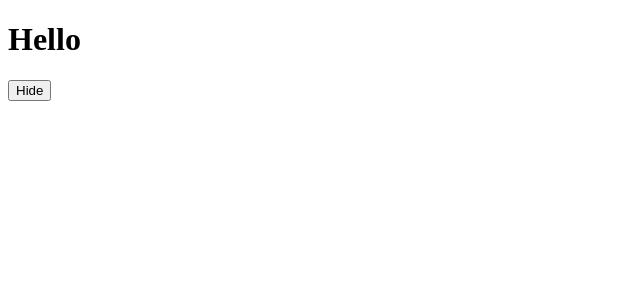
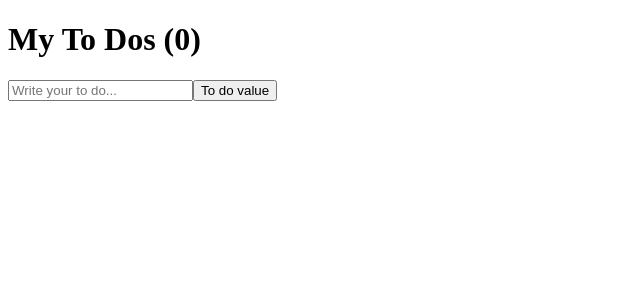
Before and after one commit to mgh3326/react-for-beginners, a React (Create React App) app: page / in a window 1280 px wide. Shown: the top 300 px of the page, without its empty margins (0-640 px from the left). Built offline with nearby package versions, Linux system fonts and the light colour scheme.

Commit message:
To Do List part One

```diff
--- a/src/App.js
+++ b/src/App.js
@@ -1,23 +1,25 @@
-import Button from "./Button";
-import styles from "./App.module.css";
-import {useEffect, useState} from "react";
-
-function Hello() {
-    useEffect(() => {
-        console.log("created :)");
-        return () => console.log("bye :(");
-    }, []);
-    return <h1>Hello</h1>;
-
-}
+import {useState} from "react";
 
 function App() {
-    const [showing, setShowing] = useState(true);
-    const onClick = () => setShowing((prev) => !prev);
+    const [toDo, setTodo] = useState("");
+    const [toDos, setTodos] = useState("")
+    const onChange = (event) => setTodo(event.target.value);
+    const onSubmit = (event) => {
+        event.preventDefault();
+        if (toDo === "") {
+            return;
+        }
+        setTodos(currentArray => [toDo, ...currentArray]);
+        setTodo("");
+    };
+    console.log(toDos)
     return (
         <div>
-            {showing ? <Hello/> : null}
-            <button onClick={onClick}>{showing ? "Hide" : "Show"}</button>
+            <h1>My To Dos ({toDos.length})</h1>
+            <form onSubmit={onSubmit}>
+                <input onChange={onChange} value={toDo} type="text" placeholder="Write your to do..."/>
+                <button>To do value</button>
+            </form>
         </div>
     )
 }
```
